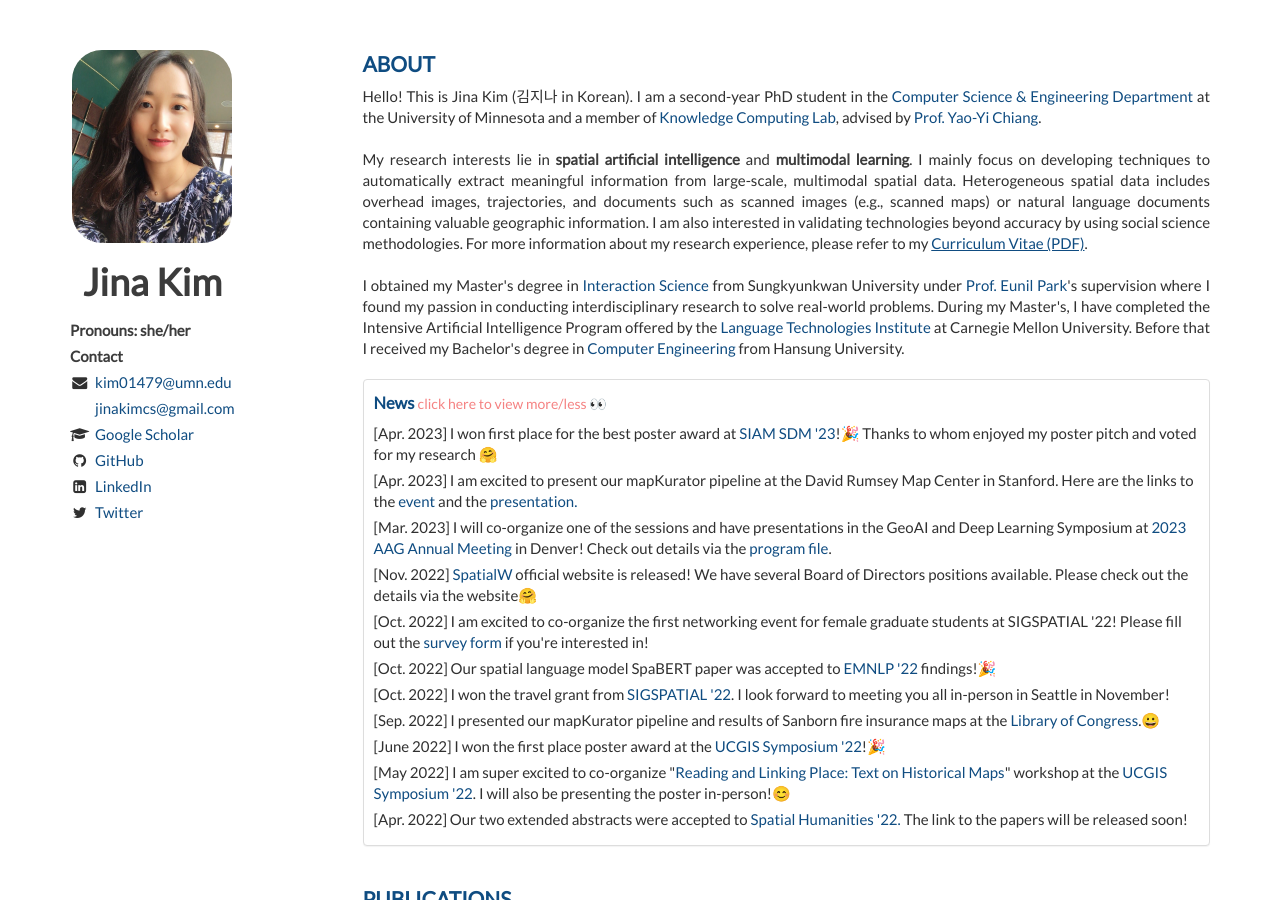
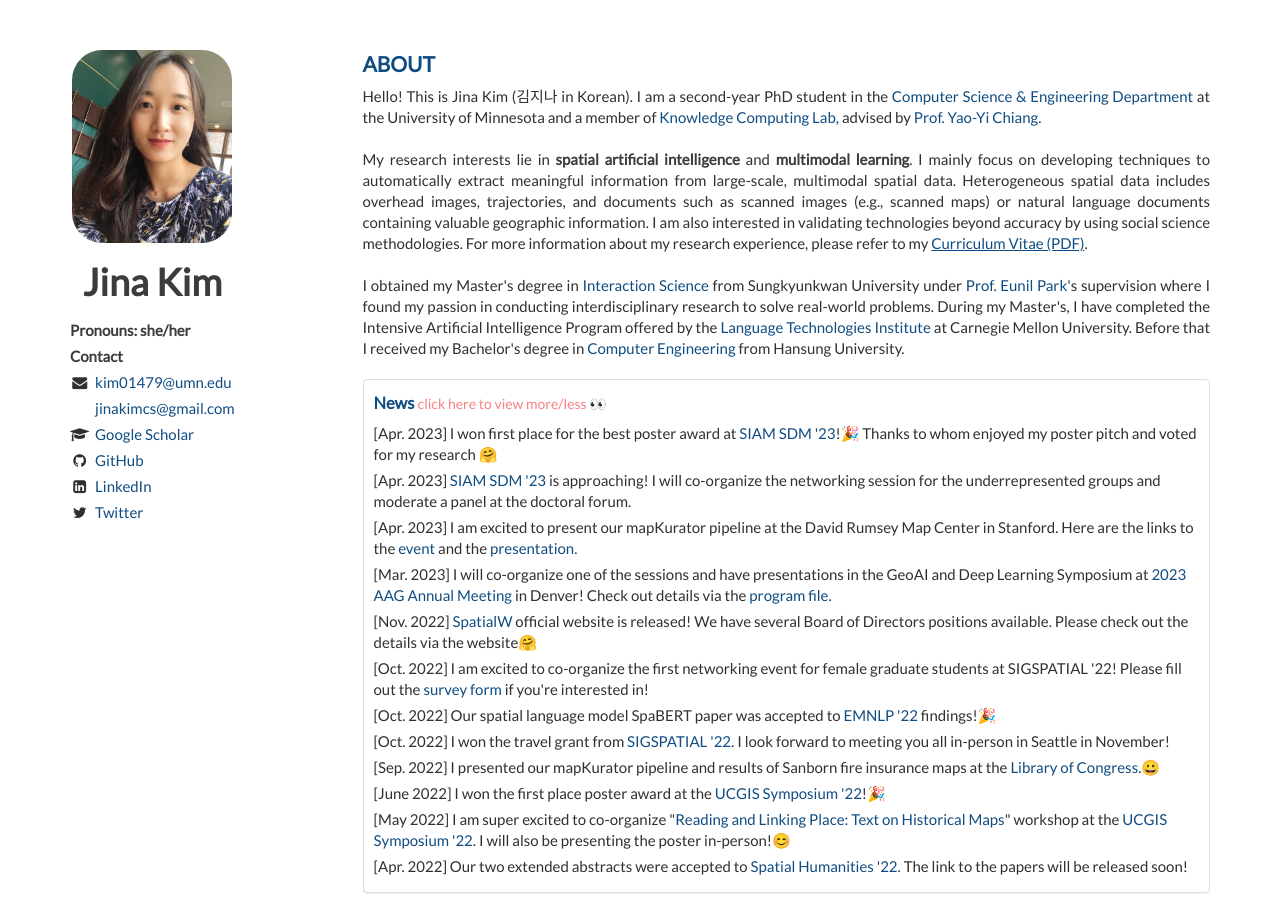
Before and after one commit to Jina-Kim/Jina-Kim.github.io, a Jekyll site: the page built from index.html, in a window 1280 px wide and 900 px high. Built offline with Jekyll 4.4.1, drawn with Linux system fonts in a browser that asks for light colours; nearby versions of some CDN libraries; the list of posts is cut into pages by our own code.

Commit message:
Update about.html

```diff
--- a/_includes/about.html
+++ b/_includes/about.html
@@ -21,6 +21,7 @@
           <h2>News <a type="button" data-toggle="collapse" data-target="#collapseList" aria-expanded="false" aria-controls="collapseList" style="font-size: 85%; color: #F58282;font-weight: normal;">click here to view more/less 👀</a></h2>
         <ul class="list-unstyled">
             <li>[Apr. 2023] I won first place for the best poster award at <a href="https://www.siam.org/conferences/cm/conference/sdm23">SIAM SDM '23</a>!🎉 Thanks to whom enjoyed my poster pitch and voted for my research 🤗</li>
+            <li>[Apr. 2023] <a href="https://www.siam.org/conferences/cm/conference/sdm23">SIAM SDM '23</a> is approaching! I will co-organize the networking session for the underrepresented groups and moderate a panel at the doctoral forum.</li>
             <li>[Apr. 2023] I am excited to present our mapKurator pipeline at the David Rumsey Map Center in Stanford. Here are the links to the <a href="https://cesta.stanford.edu/events/machine-reading-maps-summit">event</a> and the <a href="https://youtu.be/yStLzf-mrtY">presentation.</a></li>
             <li>[Mar. 2023] I will co-organize one of the sessions and have presentations in the GeoAI and Deep Learning Symposium at <a href="https://www.aag.org/events/aag2023/">2023 AAG Annual Meeting</a> in Denver! Check out details via the <a href="https://www.aag.org/wp-content/uploads/2023/03/AAG-2023-PDF-program.pdf">program file</a>.</li>
             <li>[Nov. 2022] <a href="http://spatialwomen.github.io/">SpatialW</a> official website is released! We have several Board of Directors positions available. Please check out the details via the website🤗</li>
```
